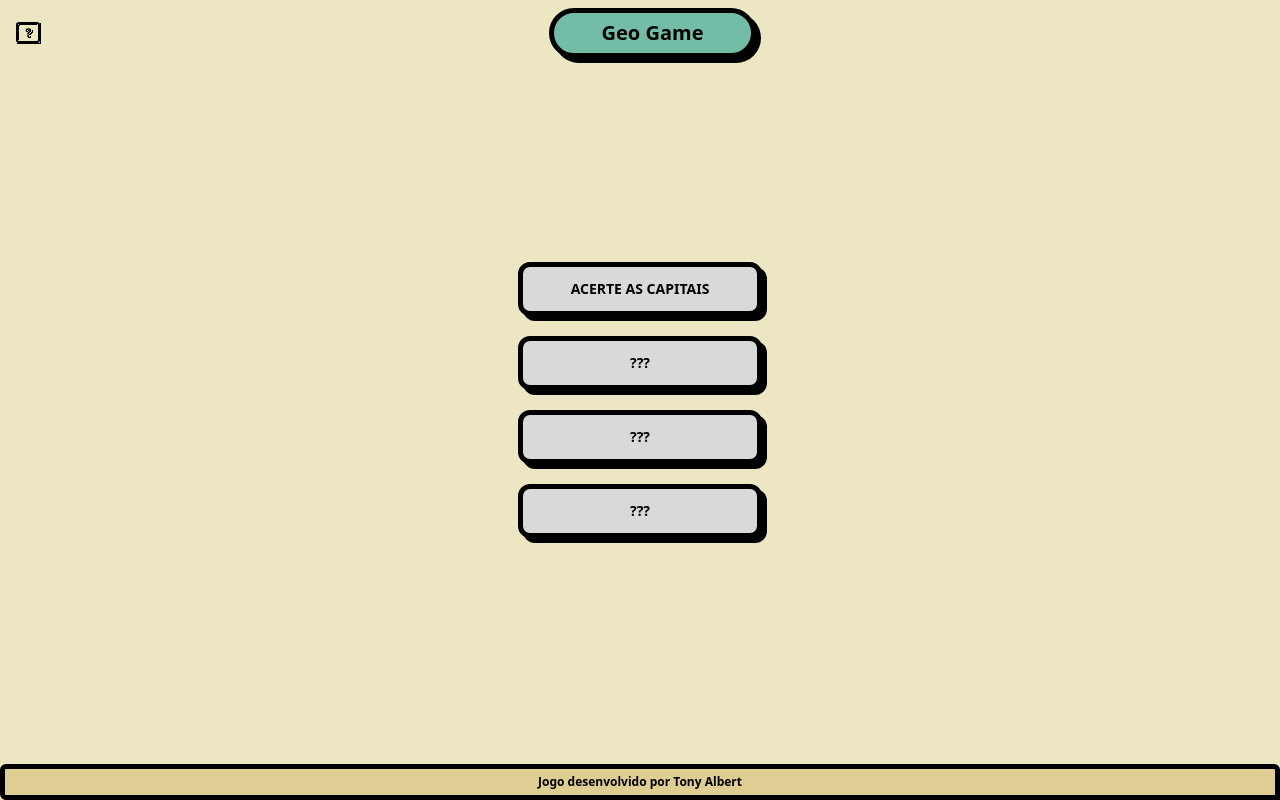
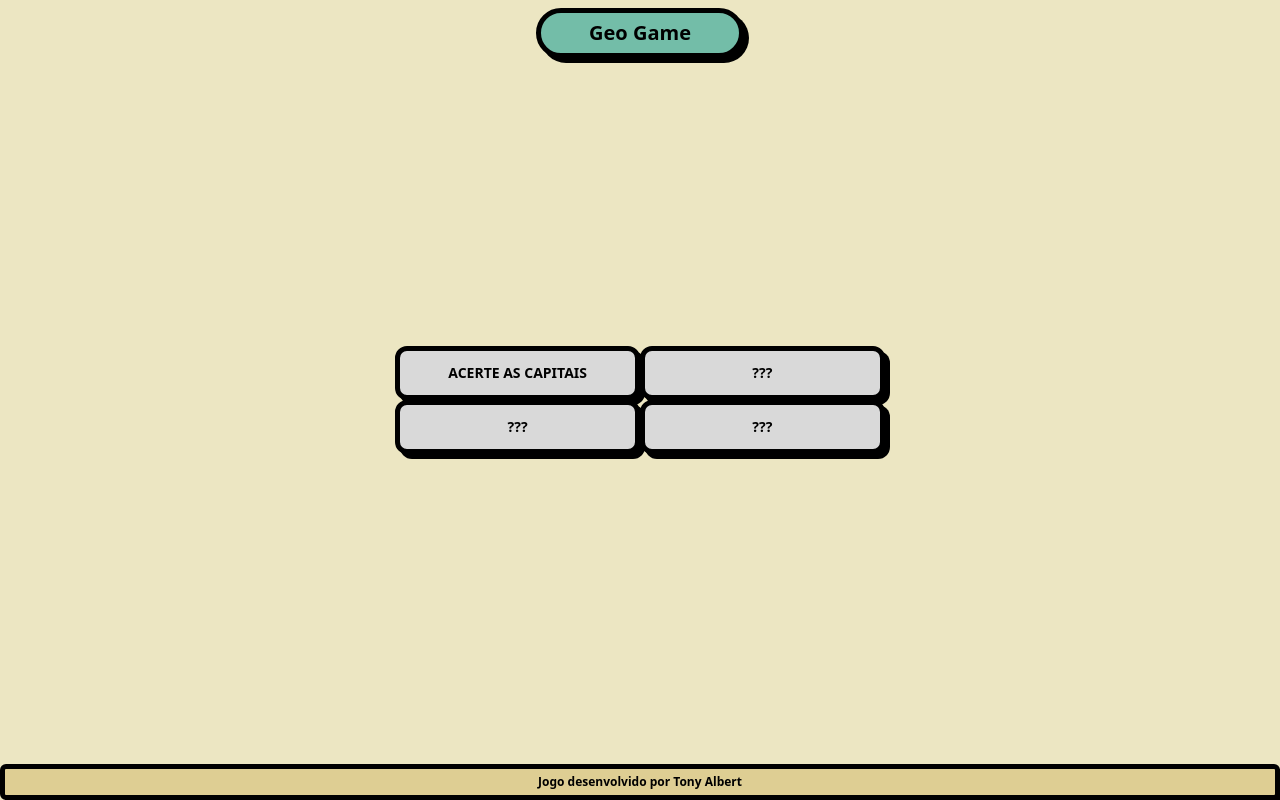
Before and after one commit to tonyalbert/geografia, a Vue app: page / in a window 1280 px wide. Built offline with nearby package versions, Linux system fonts and the light colour scheme.

Commit message:
Ajuste desktop

```diff
--- a/src/components/nav/Navbar.vue
+++ b/src/components/nav/Navbar.vue
@@ -1,12 +1,6 @@
 <template>
-    <nav class="flex items-center py-2 justify-between fixed top-0 left-0 w-screen px-4">
-        <button>
-            <img :src="Help" alt="">
-        </button>
-            <Logo />
-        <button>
-            <img src="" alt="">
-        </button>
+    <nav class="flex items-center py-2 justify-center fixed top-0 left-0 w-screen px-4">
+        <Logo />
     </nav>
 </template>
 
--- a/src/views/HomeView.vue
+++ b/src/views/HomeView.vue
@@ -1,6 +1,6 @@
 <template>
     <section class="min-h-screen flex bg-[#ECE6C2]">
-        <div class="flex flex-col space-y-5 my-auto mx-auto">
+        <div class="flex flex-col space-y-5  my-auto mx-auto md:grid md:grid-cols-2 md:space-y-0">
             <ButtonGame
             content="ACERTE AS CAPITAIS"
             link="/capitais"
```
